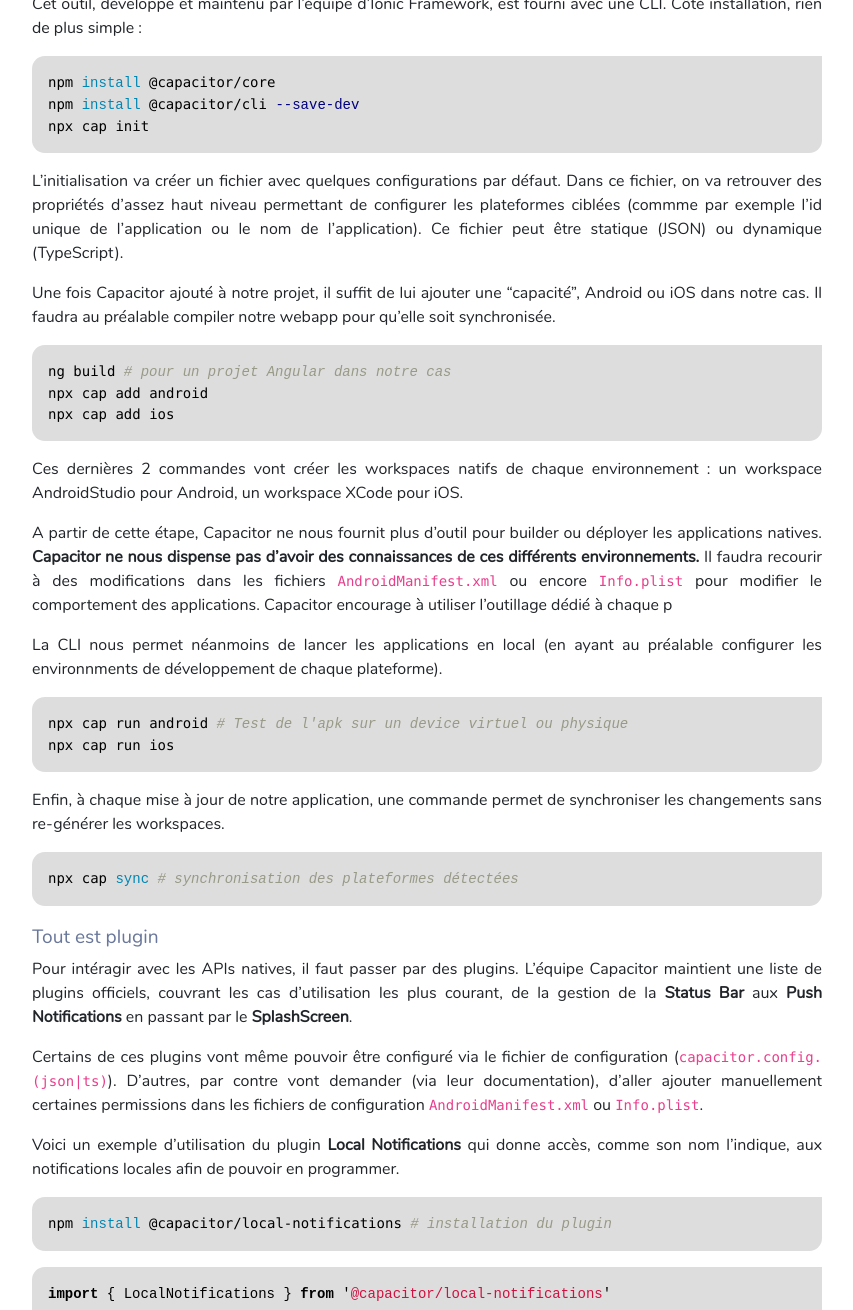
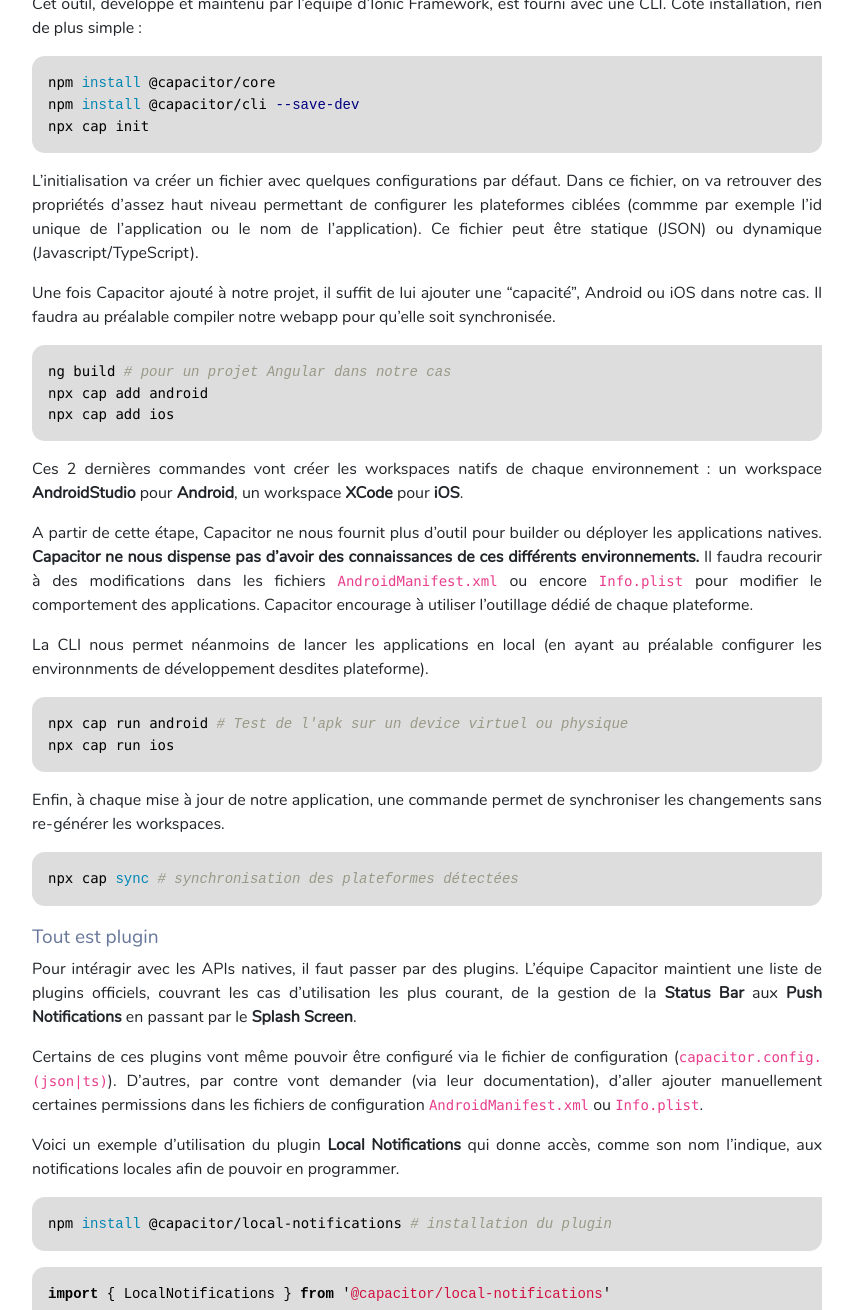
Before and after one commit to DEVmachine-fr/website, a Jekyll site: the page built from _posts/2022-06-19-capacitorjs.md, in a window 1280 px wide and 1400 px high, scrolled down 991 px, cut to the strip 90-1400 px from the top of the window. Shown: the whole strip, without its empty margins (373-1226 px from the left). Built offline with Jekyll 4.4.1, drawn with Linux system fonts in a browser that asks for light colours; nearby versions of some CDN libraries; some web fonts are replaced; some of the changed text lies outside the part shown.

Commit message:
Corrections article capacitor

````diff
--- a/_posts/2022-06-19-capacitorjs.md
+++ b/_posts/2022-06-19-capacitorjs.md
@@ -29,7 +29,7 @@
 npx cap init
 ```
 
-L'initialisation va créer un fichier avec quelques configurations par défaut. Dans ce fichier, on va retrouver des propriétés d'assez haut niveau permettant de configurer les plateformes ciblées (commme par exemple l'id unique de l'application ou le nom de l'application). Ce fichier peut être statique (JSON) ou dynamique (TypeScript).
+L'initialisation va créer un fichier avec quelques configurations par défaut. Dans ce fichier, on va retrouver des propriétés d'assez haut niveau permettant de configurer les plateformes ciblées (commme par exemple l'id unique de l'application ou le nom de l'application). Ce fichier peut être statique (JSON) ou dynamique (Javascript/TypeScript).
 
 Une fois Capacitor ajouté à notre projet, il suffit de lui ajouter une "capacité", Android ou iOS dans notre cas. Il faudra au préalable compiler notre webapp pour qu'elle soit synchronisée.
 
@@ -39,11 +39,11 @@
 npx cap add ios
 ```
 
-Ces dernières 2 commandes vont créer les workspaces natifs de chaque environnement : un workspace AndroidStudio pour Android, un workspace XCode pour iOS.
+Ces 2 dernières commandes vont créer les workspaces natifs de chaque environnement : un workspace **AndroidStudio** pour **Android**, un workspace **XCode** pour **iOS**.
 
-A partir de cette étape, Capacitor ne nous fournit plus d'outil pour builder ou déployer les applications natives. **Capacitor ne nous dispense pas d'avoir des connaissances de ces différents environnements.** Il faudra recourir à des modifications dans les fichiers `AndroidManifest.xml` ou encore `Info.plist` pour modifier le comportement des applications. Capacitor encourage à utiliser l'outillage dédié à chaque p
+A partir de cette étape, Capacitor ne nous fournit plus d'outil pour builder ou déployer les applications natives. **Capacitor ne nous dispense pas d'avoir des connaissances de ces différents environnements.** Il faudra recourir à des modifications dans les fichiers `AndroidManifest.xml` ou encore `Info.plist` pour modifier le comportement des applications. Capacitor encourage à utiliser l'outillage dédié de chaque plateforme.
 
-La CLI nous permet néanmoins de lancer les applications en local (en ayant au préalable configurer les environnments de développement de chaque plateforme).
+La CLI nous permet néanmoins de lancer les applications en local (en ayant au préalable configurer les environnments de développement desdites plateforme).
 
 ```bash
 npx cap run android # Test de l'apk sur un device virtuel ou physique
@@ -59,7 +59,7 @@
 ### Tout est plugin
 
 Pour intéragir avec les APIs natives, il faut passer par des plugins.
-L'équipe Capacitor maintient une liste de plugins officiels, couvrant les cas d'utilisation les plus courant, de la gestion de la **Status Bar** aux **Push Notifications** en passant par le **SplashScreen**.
+L'équipe Capacitor maintient une liste de plugins officiels, couvrant les cas d'utilisation les plus courant, de la gestion de la **Status Bar** aux **Push Notifications** en passant par le **Splash Screen**.
 
 Certains de ces plugins vont même pouvoir être configuré via le fichier de configuration (`capacitor.config.(json|ts)`). D'autres, par contre vont demander (via leur documentation), d'aller ajouter manuellement certaines permissions dans les fichiers de configuration `AndroidManifest.xml` ou `Info.plist`.
 
@@ -168,7 +168,7 @@
 ```
 
 
-Le module **configure** quant à lui, s'appuie sur **@capacitor/project** pour permettre de faire de la configuration en mode déclaratif,  Cela se présente sous forme d'un ficher YAML.
+Le module **configure** quant à lui, s'appuie sur **@capacitor/project** pour permettre de faire de la configuration en mode déclaratif. Cela se présente sous forme d'un ficher YAML :
 
 
 ```yaml
````
Also changed, not shown: other parts of _posts/2022-06-19-capacitorjs.md (+8 -8 lines).
